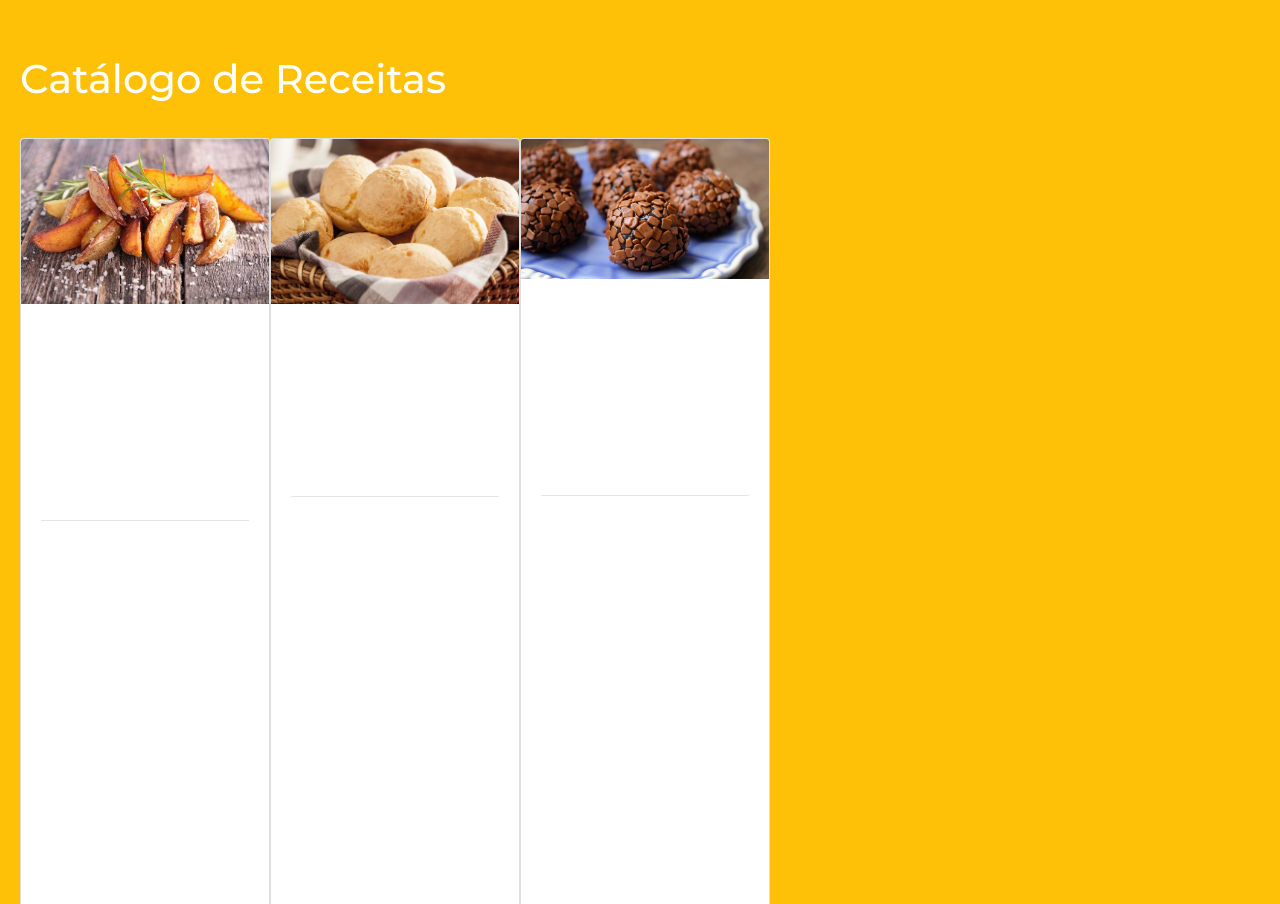
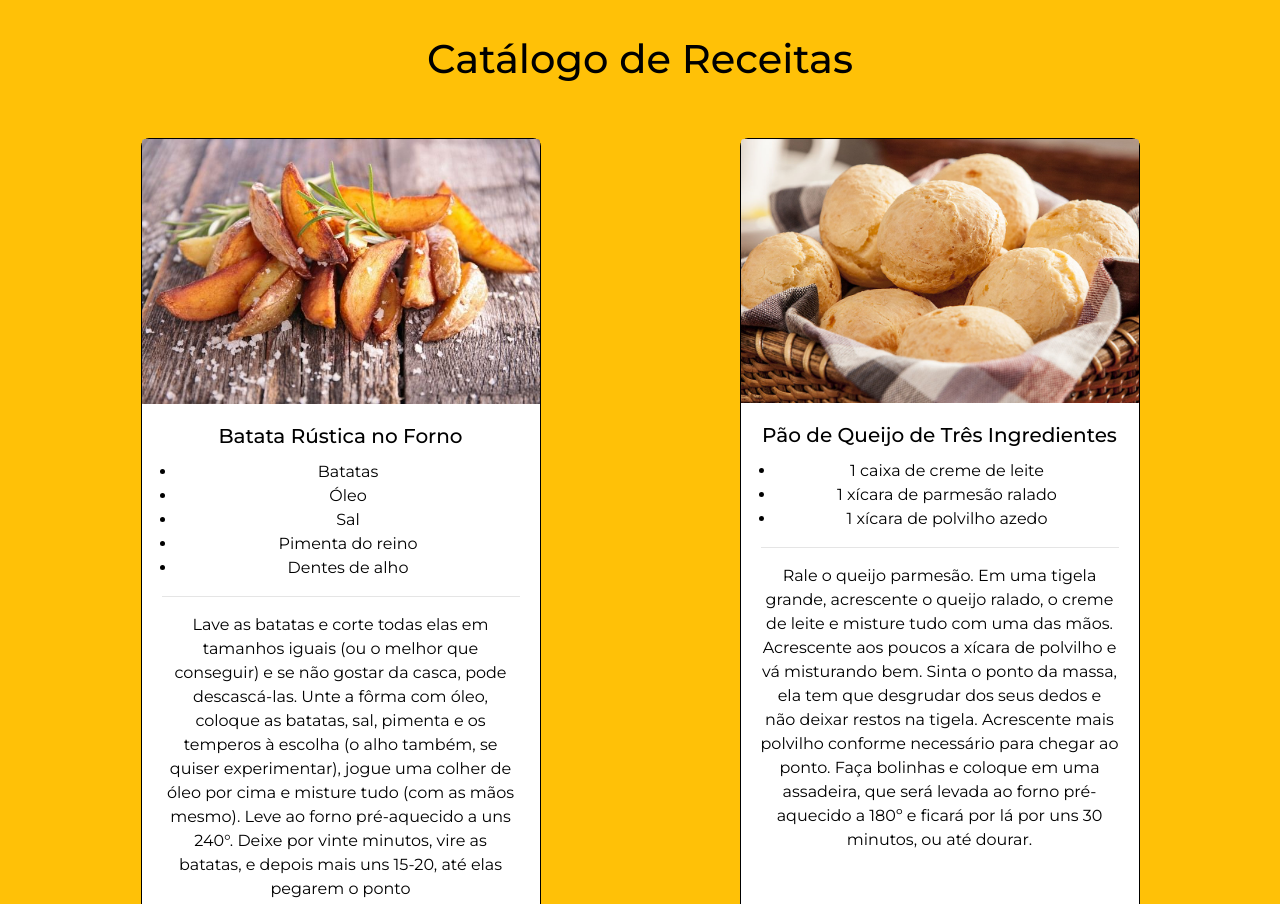
Before and after one commit to couto-rafael/MissaoPratica2, a plain HTML site: page procedimento2/receitas.html in a window 1280 px wide. Shown: the top 904 px of the page. Drawn offline with nearby package versions, Linux system fonts and the light colour scheme.

Commit message:
estilizando o procedimento 2

```diff
--- a/formatos.css
+++ b/formatos.css
@@ -27,9 +27,6 @@ body {
   align-items: center;
   padding: 50px;
   text-align: center;
-}
-
-main {
 }
 
 h1,
--- a/procedimento2/receitas.css
+++ b/procedimento2/receitas.css
@@ -1,12 +1,33 @@
 body {
   background-color: #ffc107;
+  color: #000;
 }
 
-.container-fluid {
-  padding: 20px;
+.container-fluid h1 {
+  display: flex;
+  justify-content: center;
 }
 
 #pnlCatalogo {
   display: flex;
+  margin: 20px 16px;
   flex-wrap: wrap;
+  justify-content: space-around;
+  padding: 10px;
 }
+
+#pnlCatalogo .card {
+  margin: 10px;
+  border-radius: 8px;
+  box-sizing: border-box;
+  text-align: center;
+  border: 1px solid;
+}
+
+#pnlCatalogo ul {
+  margin-left: 15px;
+}
+
+#pnlCatalogo ul li {
+  align-items: start;
+}
--- a/procedimento2/receitas.html
+++ b/procedimento2/receitas.html
@@ -20,7 +20,7 @@
     />
   </head>
   <body onload="preencheCatalogo()">
-    <div class="container-fluid bg-warning">
+    <div class="container-fluid bg-warning cards">
       <h1>Catálogo de Receitas</h1>
       <div id="pnlCatalogo"></div>
     </div>
@@ -75,7 +75,7 @@
       //Criar card da receita
       function getCard(receita) {
         return `
-                <div class="card" style="width: 250px;">
+                <div class="card" style="width: 400px;">
                     <img src="${receita.imagem}" class="card-img-top" alt="${
           receita.titulo
         }">
```
